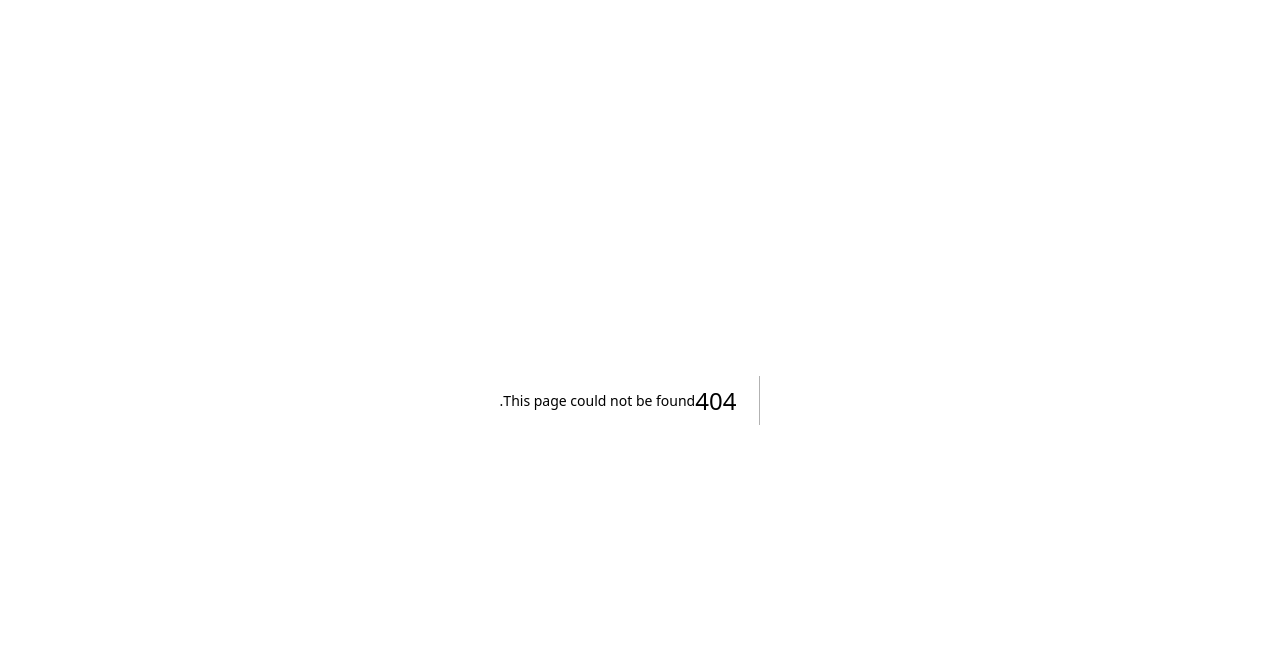
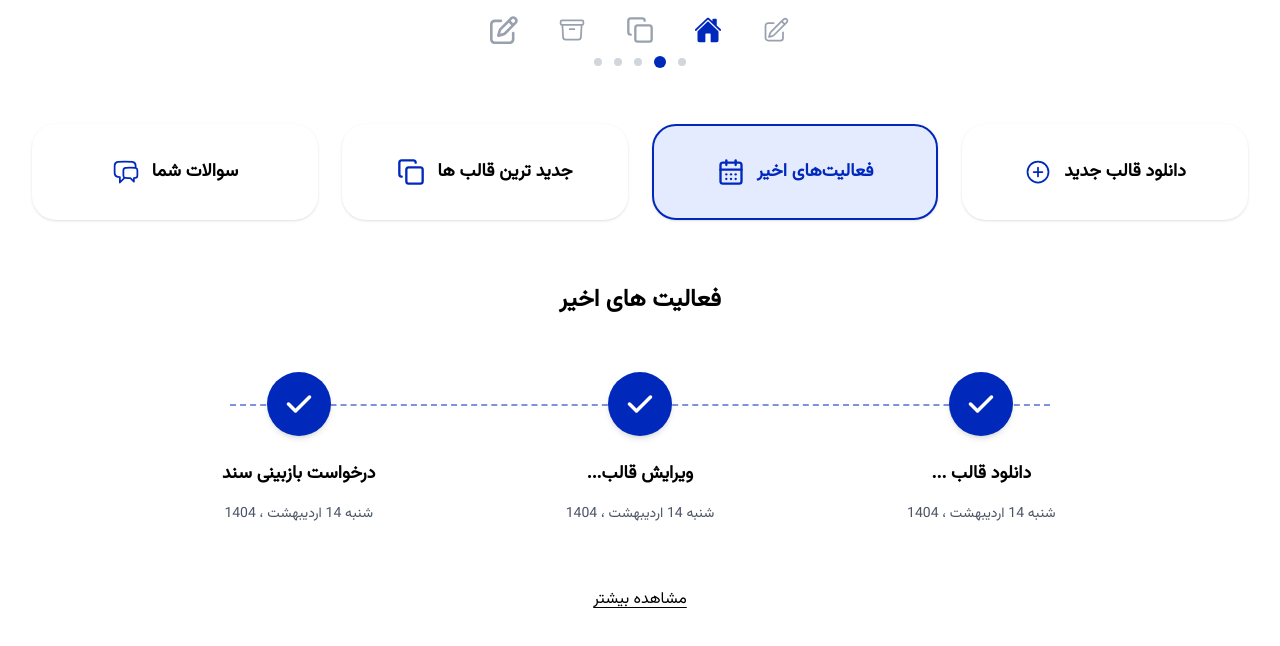
Before and after one commit to sepehrsylvanus/ecsina, a Next.js app: page /user/activities in a window 1280 px wide. Before the commit this address had no page. Shown: the top 646 px of the page. Built offline with nearby package versions, Linux system fonts and the light colour scheme.

Commit message:
chore: add @types/react, remove DashboardHeader, fix formatting
- Added @types/react@19.2.17 as devDependency for TypeScript support
- Removed DashboardHeader from user layout component
- Reformatted JSX in 404 page and reordered imports in main page
- Cleaned up unused import in DashboardTabs

```diff
--- a/package.json
+++ b/package.json
@@ -27,6 +27,7 @@
   },
   "devDependencies": {
     "@eslint/eslintrc": "^3",
+    "@types/react": "19.2.17",
     "css-loader": "^7.1.2",
     "daisyui": "^5.0.0",
     "eslint": "^9",
--- a/src/app/page.jsx
+++ b/src/app/page.jsx
@@ -1,4 +1,3 @@
-import AllComments from "@/components/home/AllComments";
 import Guidance from "@/components/home/Guidance";
 import HeroBanner from "@/components/home/HeroBanner";
 import OurServices from "@/components/home/OurServices";
@@ -8,6 +7,7 @@ import "./globals.css";
 import "keen-slider/keen-slider.min.css";
 import MainLayout from "@/components/layout/MainLayout";
 import HeaderLink from "@/components/home/HeaderLink";
+import AllComments from "@/components/home/AllComments";
 
 export const metadata = {
   title: "صفحه اصلی | اکسینا",
--- /dev/null
+++ b/src/app/user/activities/page.jsx
@@ -0,0 +1,10 @@
+import RecentActivitiesPage from "@/components/dashboard/RecentActivitiesPage";
+
+export const metadata = {
+  title: "فعالیت‌های اخیر | اکسینا",
+  description: "فعالیت‌های اخیر کاربر",
+};
+
+export default function Page() {
+  return <RecentActivitiesPage />;
+}
--- a/src/app/user/layout.jsx
+++ b/src/app/user/layout.jsx
@@ -1,10 +1,8 @@
 import React from "react";
-import DashboardHeader from "@/components/dashboard/DashboardHeader";
 
 function UserLayout({ children }) {
   return (
     <body lang="fa" dir="rtl">
-      <DashboardHeader />
       {children}
     </body>
   );
--- /dev/null
+++ b/src/components/dashboard/ActivitiesTimeline.jsx
@@ -0,0 +1,84 @@
+"use client";
+
+import { FaCheck } from "react-icons/fa6";
+import Link from "next/link";
+
+// Mock data برای فعالیت‌ها
+const activities = [
+  {
+    id: 1,
+    title: "دانلود قالب ...",
+    date: "شنبه 14 اردیبهشت ، 1404",
+    completed: true,
+  },
+  {
+    id: 2,
+    title: "ویرایش قالب...",
+    date: "شنبه 14 اردیبهشت ، 1404",
+    completed: true,
+  },
+  {
+    id: 3,
+    title: "درخواست بازبینی سند",
+    date: "شنبه 14 اردیبهشت ، 1404",
+    completed: true,
+  },
+];
+
+function ActivitiesTimeline() {
+  return (
+    <div className="px-4 md:px-8 mt-12 md:mt-16">
+      {/* Title */}
+      <h2 className="text-center text-black text-lg md:text-2xl font-bold mb-10 md:mb-14">
+        فعالیت های اخیر
+      </h2>
+
+      {/* Timeline Container */}
+      <div className="max-w-5xl mx-auto">
+        {/* Circles + Connecting Line */}
+        <div className="relative flex items-start justify-between">
+          {/* خط اتصال بین دایره‌ها (خط چین) */}
+          <div
+            className="absolute top-6 md:top-8 left-[10%] right-[10%] border-t-2 border-dashed border-primary-7/50 -z-0"
+            aria-hidden="true"
+          />
+
+          {/* Activity Items */}
+          {activities.map((activity) => (
+            <div
+              key={activity.id}
+              className="flex flex-col items-center gap-4 flex-1 relative z-10"
+            >
+              {/* Circle with check */}
+              <div className="w-12 h-12 md:w-16 md:h-16 bg-primary-7 rounded-full flex items-center justify-center shadow-md">
+                <FaCheck className="w-5 h-5 md:w-7 md:h-7 text-white" />
+              </div>
+
+              {/* Title */}
+              <h3 className="text-black text-sm md:text-lg font-bold text-center mt-2">
+                {activity.title}
+              </h3>
+
+              {/* Date */}
+              <p className="text-gray-600 text-xs md:text-sm text-center">
+                {activity.date}
+              </p>
+            </div>
+          ))}
+        </div>
+
+        {/* See More Link */}
+        <div className="flex items-center justify-center mt-12 md:mt-16">
+          <Link
+            href="/dashboard/activities/all"
+            className="text-black hover:text-primary-7 text-sm md:text-base font-medium underline underline-offset-4 decoration-black hover:decoration-primary-7 transition-colors cursor-pointer"
+          >
+            مشاهده بیشتر
+          </Link>
+        </div>
+      </div>
+    </div>
+  );
+}
+
+export default ActivitiesTimeline;
--- a/src/components/dashboard/DashboardTabs.jsx
+++ b/src/components/dashboard/DashboardTabs.jsx
@@ -2,7 +2,7 @@
 
 import { useState } from "react";
 import { HiOutlinePencilSquare, HiOutlineArchiveBox } from "react-icons/hi2";
-import { IoHomeOutline, IoHome } from "react-icons/io5";
+import { IoHome } from "react-icons/io5";
 import { LuCopy } from "react-icons/lu";
 import { FaRegPenToSquare } from "react-icons/fa6";
 
@@ -14,8 +14,8 @@ const tabs = [
   { id: 5, icon: FaRegPenToSquare, label: "یادداشت‌ها" },
 ];
 
-function DashboardTabs() {
-  const [activeTab, setActiveTab] = useState(2); // پیش‌فرض خانه فعال
+function DashboardTabs({ activeTabId = 2 }) {
+  const [activeTab, setActiveTab] = useState(activeTabId);
 
   return (
     <div className="flex flex-col items-center py-4">
--- a/src/components/dashboard/QuickActions.jsx
+++ b/src/components/dashboard/QuickActions.jsx
@@ -2,8 +2,7 @@
 
 import Link from "next/link";
 import { IoAddCircleOutline } from "react-icons/io5";
-import { LuCalendarDays } from "react-icons/lu";
-import { LuCopy } from "react-icons/lu";
+import { LuCalendarDays, LuCopy } from "react-icons/lu";
 import { HiOutlineChatBubbleLeftRight } from "react-icons/hi2";
 
 const actions = [
@@ -17,11 +16,11 @@ const actions = [
     id: 2,
     title: "فعالیت‌های اخیر",
     icon: LuCalendarDays,
-    href: "/dashboard/activities",
+    href: "/user/activities",
   },
   {
     id: 3,
-    title: "جدیدترین قالب‌ها",
+    title: "جدید ترین قالب ها",
     icon: LuCopy,
     href: "/products",
   },
@@ -29,26 +28,38 @@ const actions = [
     id: 4,
     title: "سوالات شما",
     icon: HiOutlineChatBubbleLeftRight,
-    href: "/dashboard/questions",
+    href: "/user/questions",
   },
 ];
 
-function QuickActions() {
+function QuickActions({ activeId = null }) {
   return (
     <div className="px-4 md:px-8 mt-6 md:mt-10">
       <div className="grid grid-cols-2 md:grid-cols-4 gap-4 md:gap-6">
         {actions.map((action) => {
           const Icon = action.icon;
+          const isActive = activeId === action.id;
+
           return (
             <Link
               key={action.id}
               href={action.href}
-              className="bg-white rounded-2xl md:rounded-3xl px-4 py-6 md:py-8 shadow-sm hover:shadow-md transition-all duration-200 flex items-center justify-center gap-3 cursor-pointer hover:-translate-y-1"
+              className={`rounded-2xl md:rounded-3xl px-4 py-6 md:py-8 shadow-sm hover:shadow-md transition-all duration-200 flex items-center justify-center gap-3 cursor-pointer hover:-translate-y-1 ${
+                isActive ? "bg-primary-0 border-2 border-primary-7" : "bg-white"
+              }`}
             >
-              <span className="text-black font-bold text-sm md:text-lg">
+              <span
+                className={`font-bold text-sm md:text-lg ${
+                  isActive ? "text-primary-7" : "text-black"
+                }`}
+              >
                 {action.title}
               </span>
-              <Icon className="w-6 h-6 md:w-7 md:h-7 text-primary-7" />
+              <Icon
+                className={`w-6 h-6 md:w-7 md:h-7 ${
+                  isActive ? "text-primary-7" : "text-primary-7"
+                }`}
+              />
             </Link>
           );
         })}
--- /dev/null
+++ b/src/components/dashboard/RecentActivitiesPage.jsx
@@ -0,0 +1,22 @@
+"use client";
+
+import DashboardTabs from "./DashboardTabs";
+import QuickActions from "./QuickActions";
+import ActivitiesTimeline from "./ActivitiesTimeline";
+
+function RecentActivitiesPage() {
+  return (
+    <div className="min-h-screen bg-secondary-1 pb-16">
+      {/* تب‌های اصلی */}
+      <DashboardTabs activeTabId={2} />
+
+      {/* دسترسی سریع - با تب فعال "فعالیت‌های اخیر" */}
+      <QuickActions activeId={2} />
+
+      {/* Timeline فعالیت‌های اخیر */}
+      <ActivitiesTimeline />
+    </div>
+  );
+}
+
+export default RecentActivitiesPage;
```
Also changed, not shown: src/app/[...not-found]/page.jsx (+9 -2 lines), tsconfig.json (added, +27 -0 lines), 1 other file (tests, documents, lock files or other folders).
